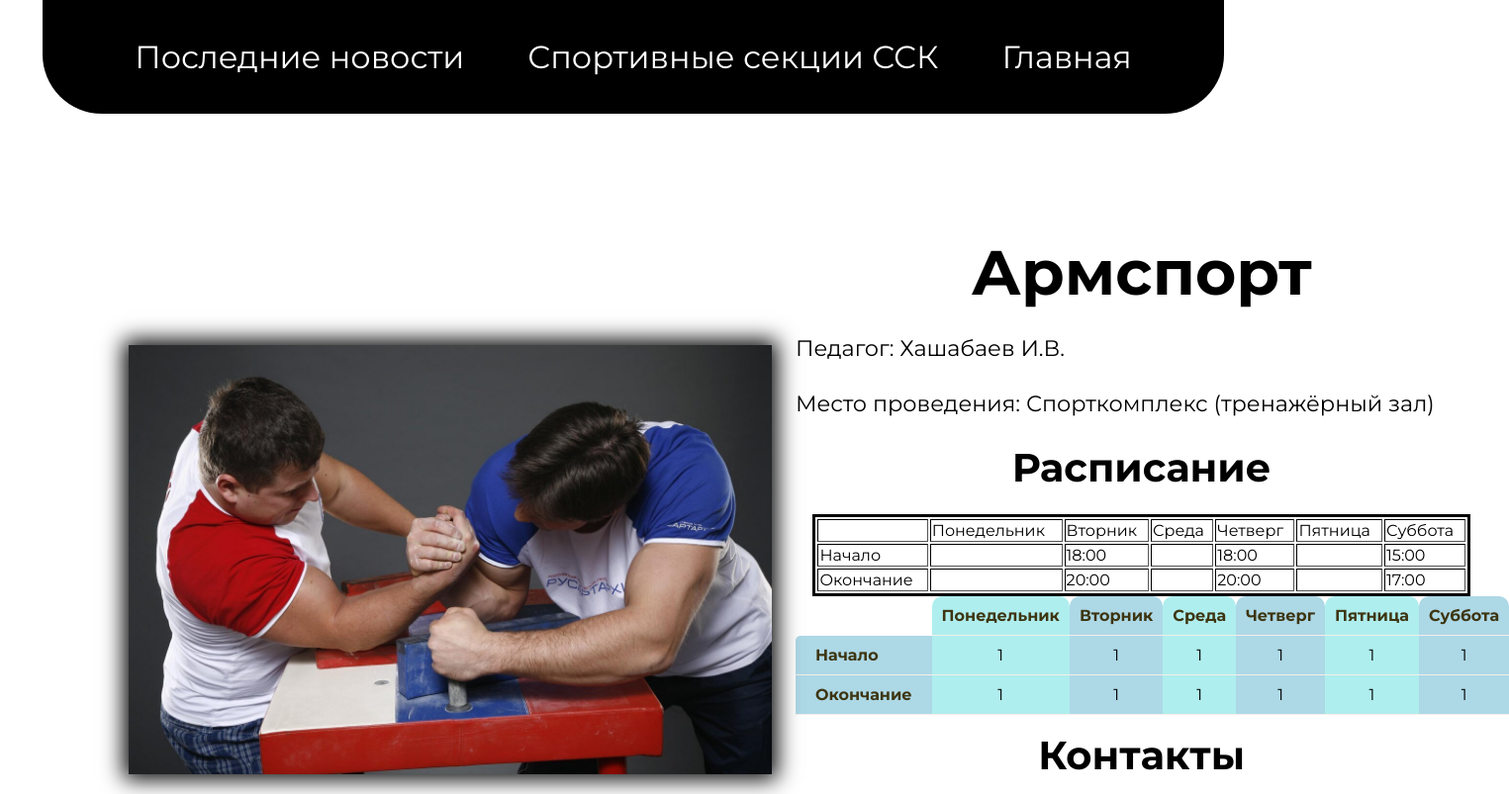
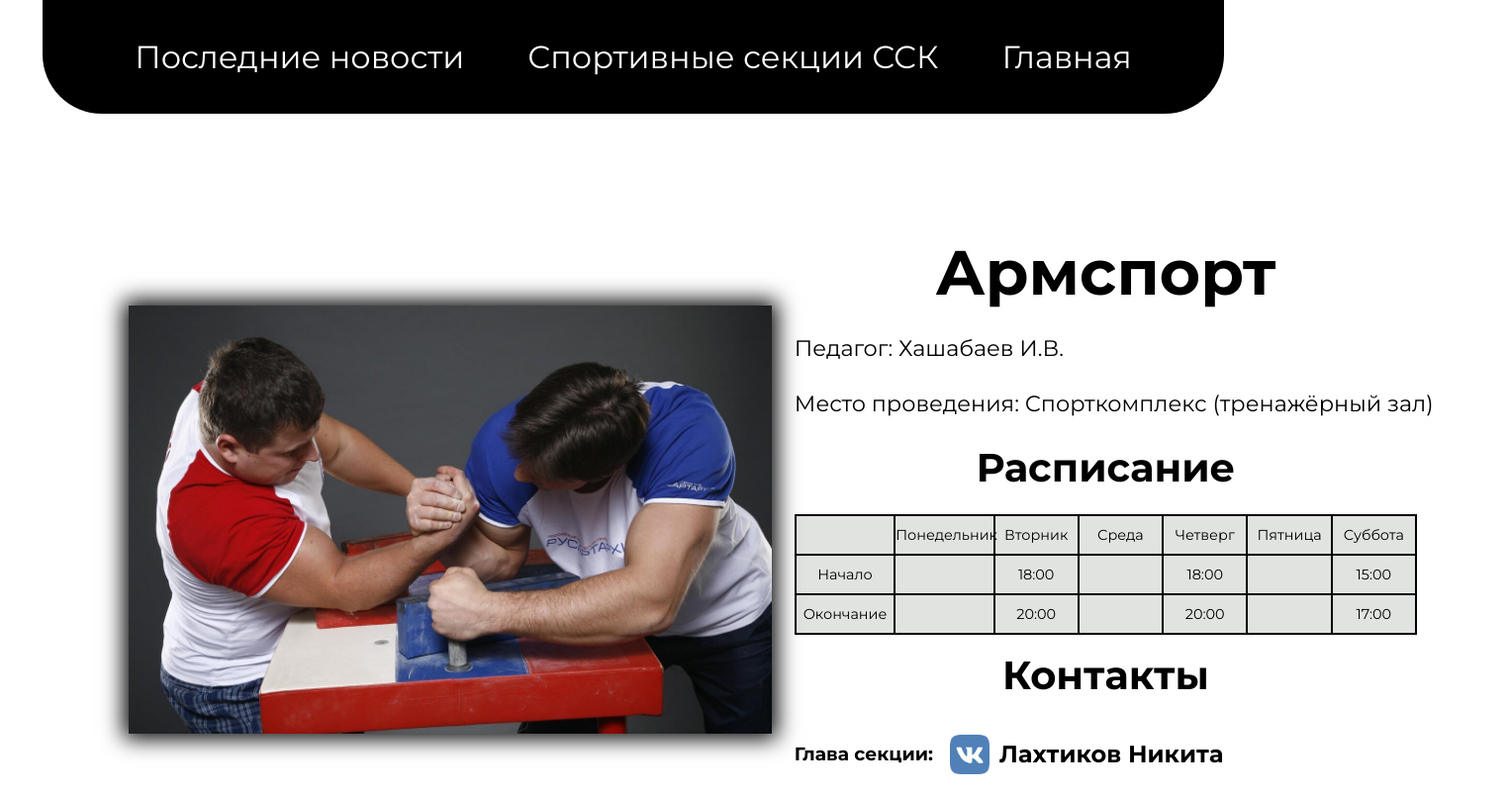
Before and after one commit to VladislavETAI/sportclub, a plain HTML site: page sections/armsport.html in a window 1280 px wide. Shown: the top 803 px of the page at 99% size, 1525 px wide, since content can reach past the window. Drawn offline with Linux system fonts and the light colour scheme.

Commit message:
created new timetable

```diff
--- a/css/main.css
+++ b/css/main.css
@@ -42,7 +42,7 @@ a{
 img.zagolovoktd2{
 	width: 100%;
 	min-width: 650px;
-
+box-shadow: 0 0 21px 5px;
 }
 p.zagolovoktd2{
 	width: 100%;
@@ -186,50 +186,21 @@ p.zagolovoktd2{
 .vk_link:hover img{
 	height: 45px;
 }
-.timetable{
-
+table.timetable {
+text-align: center;
+font-size: 90%;
+border-collapse: collapse;
+border-spacing: 5px;
+background: #E1E3E0;
+border: 2px solid black;
+table-layout: fixed;
+width: 100%;
 }
-table.zebra {
-border-spacing: 0;
-empty-cells: hide;
+.timetable tbody tr:nth-child(2) {
+border-bottom: 2px solid black;
+border-top: 2px solid black;
 }
-.zebra td {
-padding: 10px 20px;
-text-align: center;
-border-bottom: 1px solid #F4EEE8;
-transition: all 0.5s linear;
+.timetable td {
+padding: 10px 0px 10px 0px;
+border: 2px solid black;
 }
-.zebra td:first-child {
-text-align: left;
-color: #3D3511;
-font-weight: bold;
-}
-.zebra th {
-padding: 10px 10px;
-color: #3D3511;
-border-bottom: 1px solid #F4EEE8;
-border-top-left-radius: 10px;
-border-top-right-radius: 10px;
-}
-.zebra td:nth-child(even) {
-background: #AFEEEE;
-}
-.zebra td:nth-child(odd) {
-background: #ADD8E6;
-}
-.zebra th:nth-child(even)  {
-background: #AFEEEE;
-}
-.zebra th:nth-child(odd)  {
-background: #ADD8E6;
-}
-.round-top {
-border-top-left-radius: 5px;
-}
-.round-bottom {
-border-bottom-left-radius: 5px;
-}
-.zebra tr:hover .zebra td{
-background: #D1C7BF;
-font-weight: bold;
-}
--- a/sections/armsport.html
+++ b/sections/armsport.html
@@ -48,32 +48,26 @@
                 </p>
                 <h2 align="center">Расписание</h2>
                 <p class="zagolovoktd2">
-                    <table align="center" border="3" id="timetable">
-                        <thead>
+                    <table align="center" class="timetable">
+                    <colgroup>
+                        <col span="1" style="width: 16%;">
+                        <col span="1" style="width: 16%;">
+                        <col span="1" style="width: 13.6%;">
+                        <col span="1" style="width: 13.6%;">
+                        <col span="1" style="width: 13.6%;" >
+                        <col span="1" style="width: 13.6%;">
+                        <col span="1" style="width: 13.6%;">
+                    </colgroup>
+                    <tbody>
                      <tr>
-                                <td>
-
-                                </td>
-                                <td>
-                                    Понедельник
-                                </td>
-                                <td>
-                                    Вторник
-                                </td>
-                                <td>
-                                    Среда
-                                </td>
-                                <td>
-                                    Четверг
-                                </td>
-                                <td>
-                                    Пятница
-                                </td>
-                                <td>
-                                    Суббота
-                                </td>
+                      <td></td>
+                      <td style="padding: 0px;">Понедельник</td>
+                      <td>Вторник</td>
+                      <td>Среда</td>
+                      <td>Четверг</td>
+                      <td>Пятница</td>
+                      <td>Суббота</td>
                      </tr>
-                        </thead>
                     <tr>
                       <td>Начало</td>
                       <td></td>
@@ -92,36 +86,9 @@
                       <td></td>
                       <td>17:00</td>
                     </tr>
+                </tbody>
                      </table>
-                    <table class="zebra">
-                    <tr>
-                      <th></th>
-                      <th>Понедельник</th>
-                      <th>Вторник</th>
-                      <th>Среда</th>
-                      <th>Четверг</th>
-                      <th>Пятница</th>
-                      <th>Суббота</th>
-                      </tr>
-                     <tr>
-                      <td class="round-top">Начало</td>
-                      <td>1</td>
-                      <td>1</td>
-                      <td>1</td>
-                      <td>1</td>
-                      <td>1</td>
-                      <td>1</td>
-                     </tr>
-                    <tr>
-                      <td>Окончание</td>
-                      <td>1</td>
-                      <td>1</td>
-                      <td>1</td>
-                      <td>1</td>
-                      <td>1</td>
-                      <td>1</td>
-                    </tr>
-                    </table>
+
                 </p>
                 <h2 align="center">Контакты</h2>
                 <h3 class="vk_link_heading">
```
Also changed, not shown: index.html (+3 -3 lines). Lines whose indentation alone changed are shown as unchanged.
